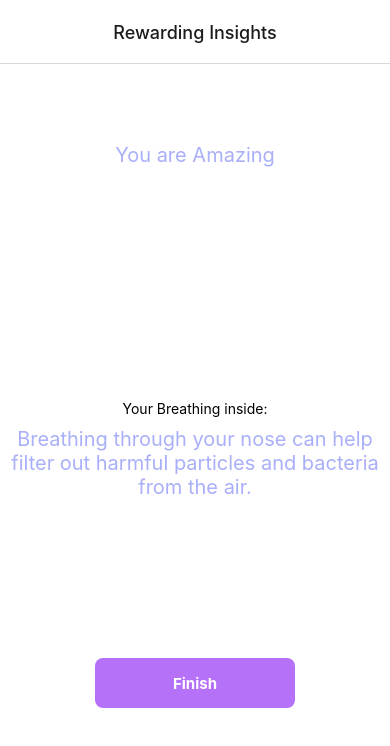
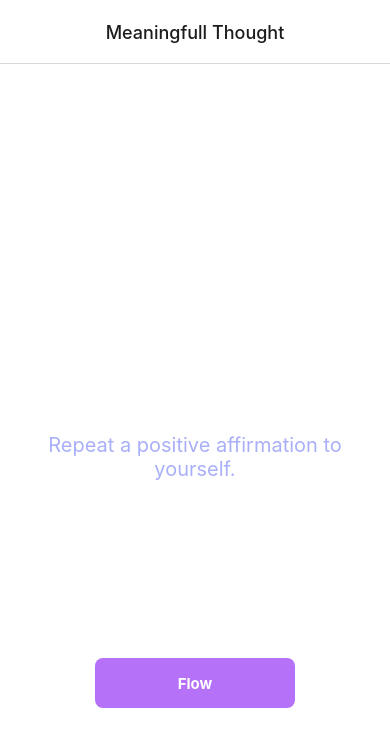
Before and after one commit to kluenkersen/wanaflow, a React Native app: screen / in a window 390 px wide. Shown: the top 746 px of the page. Built offline with nearby package versions, Linux system fonts and the light colour scheme.

Commit message:
moved start screen to start

```diff
--- a/App.tsx
+++ b/App.tsx
@@ -13,7 +13,7 @@ const Stack = createStackNavigator();
 export default function App() {
     return (
         <NavigationContainer>
-            <Stack.Navigator initialRouteName='End'>
+            <Stack.Navigator initialRouteName='Start'>
                 <Stack.Screen name="Start" component={StartScreen} options={{
                     title: 'Meaningfull Thought', headerShown: true, headerTitleAlign: 'center',
                 }} />
--- a/app.json
+++ b/app.json
@@ -22,7 +22,7 @@
       "bundleIdentifier": "com.wanaflow"
     },
     "android": {
-      "versionCode": 20,
+      "versionCode": 21,
       "adaptiveIcon": {
         "foregroundImage": "./assets/adaptive-icon.png",
         "backgroundColor": "#FFFFFF"
```
